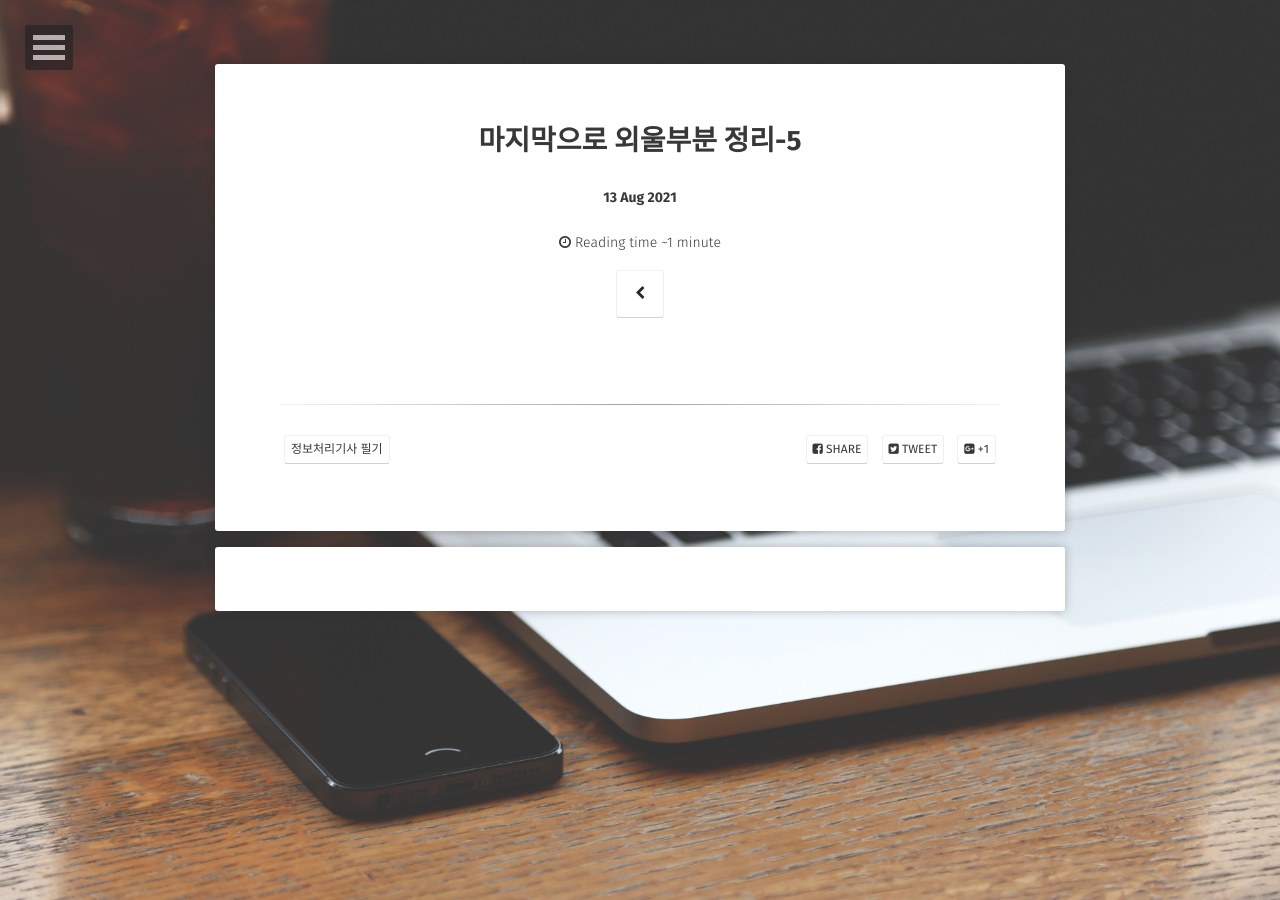
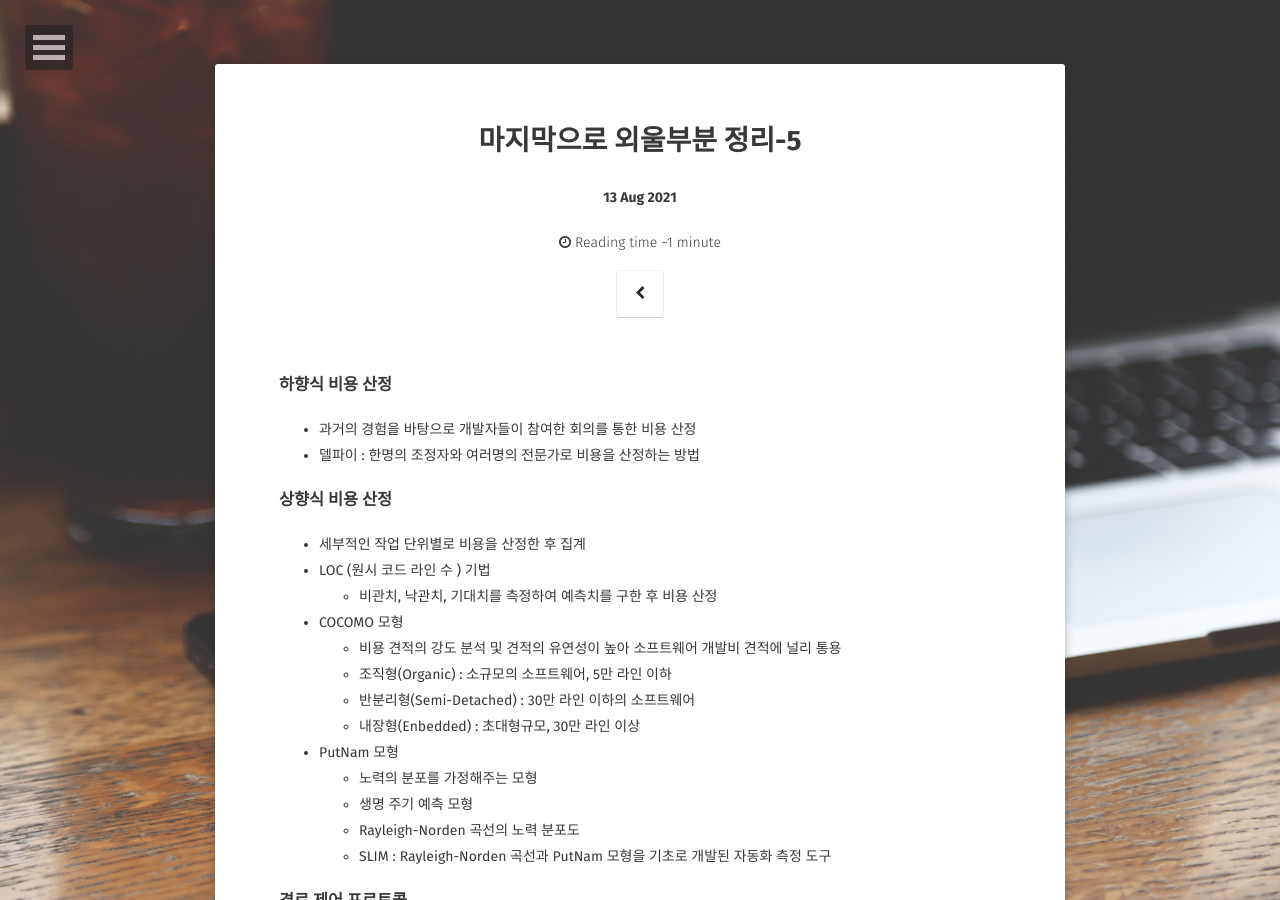
Before and after one commit to ymym-j/ymym-j.github.com, a Jekyll site: the page built from _posts/2021-08-13-17.md, in a window 1280 px wide and 900 px high. Built offline with Jekyll 4.4.1, drawn with Linux system fonts in a browser that asks for light colours; some web fonts are replaced; comment, search, counter and statistics services are not loaded; some of the changed text lies outside the part shown.

Commit message:
Update 2021-08-13-17.md

```diff
--- a/_posts/2021-08-13-17.md
+++ b/_posts/2021-08-13-17.md
@@ -7,3 +7,34 @@ category: [소프트웨어 공학]
 tags: [정보처리기사 필기]
 comments: true
 ---
+
+### 하향식 비용 산정
+- 과거의 경험을 바탕으로 개발자들이 참여한 회의를 통한 비용 산정
+- 델파이 : 한명의 조정자와 여러명의 전문가로 비용을 산정하는 방법
+
+### 상향식 비용 산정
+- 세부적인 작업 단위별로 비용을 산정한 후 집계
+- LOC (원시 코드 라인 수 ) 기법
+  - 비관치, 낙관치, 기대치를 측정하여 예측치를 구한 후 비용 산정
+- COCOMO 모형
+  - 비용 견적의 강도 분석 및 견적의 유연성이 높아 소프트웨어 개발비 견적에 널리 통용
+  - 조직형(Organic) : 소규모의 소프트웨어, 5만 라인 이하
+  - 반분리형(Semi-Detached) : 30만 라인 이하의 소프트웨어
+  - 내장형(Enbedded) : 초대형규모, 30만 라인 이상
+- PutNam 모형
+  - 노력의 분포를 가정해주는 모형
+  - 생명 주기 예측 모형
+  - Rayleigh-Norden 곡선의 노력 분포도
+  - SLIM : Rayleigh-Norden 곡선과 PutNam 모형을 기초로 개발된 자동화 측정 도구
+
+### 경로 제어 프로토콜
+- RIP
+  - Bellman-Ford 알고리즘을 이용한 소규모 프로토콜
+  - 최대 홉 수를 15홉 이하로 제한
+  - 벡터 라우팅 프로토콜
+- OSPF
+  - RIP의 단점 개선을 위해 daijkstra 알고리즘 및 Link Static 기반으로 최댄 경로를 찾는 대규모 프로토콜
+- BGP
+  - 자치 시스템 간의 라우팅 프로토콜
+### 임계경로
+- 작업의 시작 및 종료 구간이 동시에 이루어질 때 가장 오래걸리는 경로
```
